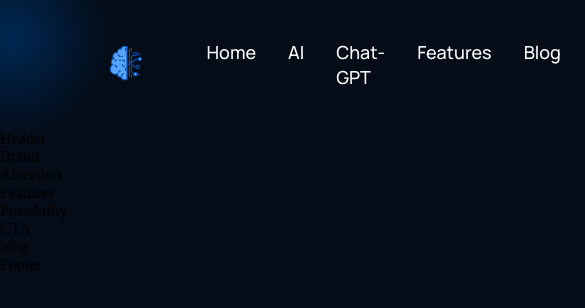
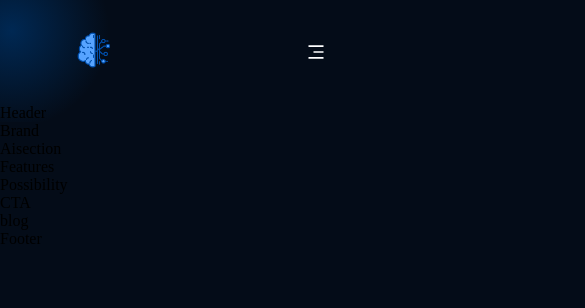
Before and after one commit to omartoaba/AISite_React, a React (Create React App) app: page / in a window 390 px wide. Shown: the top 308 px of the page, 585 px wide, since content can reach past the window. Built offline with nearby package versions, Linux system fonts and the light colour scheme.

Commit message:
finishing working with navbar in all screens

```diff
--- a/package.json
+++ b/package.json
@@ -8,6 +8,7 @@
     "@testing-library/user-event": "^13.5.0",
     "react": "^18.2.0",
     "react-dom": "^18.2.0",
+    "react-icons": "^4.10.1",
     "react-scripts": "5.0.1",
     "web-vitals": "^2.1.4"
   },
--- a/src/components/navbar/Navbar.jsx
+++ b/src/components/navbar/Navbar.jsx
@@ -1,8 +1,19 @@
-import React from 'react'
-
+import React, { useState } from 'react'
+import {RiCloseLine,RiMenu3Line} from 'react-icons/ri'
 import logo from '../../assets/ai.png'
 import './navbar.css'
+const Menu = () => {
+  return(
+  <>
+    <p><a href='#home'>Home</a></p>
+    <p><a href='#ai'>AI</a></p>
+    <p><a href='#possibility'>Chat-GPT</a></p>
+    <p><a href='#home'>Features</a></p>
+    <p><a href='#blog'>Blog</a></p>
+  </>)
+}
 const Navbar = () => {
+  const [toggleMenu,setToggleMenu] = useState(false);
   return (
     <div className='ai__navbar'>
       <div className="ai__navbar-links">
@@ -10,17 +21,30 @@ const Navbar = () => {
           <img src={logo}  alt='logo'/>
         </div>
         <div className="ai__navbar-links_container">
-            <p><a href='#home'>Home</a></p>
-            <p><a href='#ai'>AI</a></p>
-            <p><a href='#possibility'>Chat-GPT</a></p>
-            <p><a href='#home'>Features</a></p>
-            <p><a href='#blog'>Blog</a></p>
-        </div>
-        <div className="ai__navbar-sign">
-          <p>Sign in</p>
-          <button type='button'>Sign up</button>
+            <Menu/>
         </div>
       </div>
+      <div className="ai__navbar-sign">
+          <p>Sign in</p>
+          <button type='button' >Sign up</button>
+      </div>
+      <div className="ai__navbar-menu">
+           {toggleMenu ?
+              <RiCloseLine color='white' size={20} onClick={() => setToggleMenu(false)}/> :
+              <RiMenu3Line color='#fff' size={20} onClick={() => setToggleMenu(true)}/>}
+           {toggleMenu && (
+              <div className='ai__navbar-menu_container scale-up-center'>
+                <div className="ai__navbar-menu-links_container">
+                  <Menu/>
+                </div>
+                <div className="ai__navbar-menu_container-links-sign">
+                     <p>Sign in</p>
+                    <button type='button'>Sign up</button>
+                </div>
+              </div>
+           )
+           }
+        </div>
     </div>
   )
 }
--- a/src/components/navbar/navbar.css
+++ b/src/components/navbar/navbar.css
@@ -36,11 +36,11 @@ p{
     font-size: 18px;
     line-height: 25px;
     text-transform: capitalize;
-
     margin: 0 1rem;
     cursor: pointer;
 }
-.ai__navbar-sign button{
+.ai__navbar-sign button,
+.ai__navbar-menu_container-links-sign button{
     padding: 0.5rem 1rem;
     color: #fff;
     background: #FF4820;
@@ -53,3 +53,77 @@ p{
     outline: none;
     cursor: pointer;
 }
+
+.ai__navbar-menu{
+   margin-left: 1rem;
+   display: none;
+   justify-self: flex-end;
+   position: relative;
+}
+.ai__navbar-menu svg {
+    cursor: pointer;
+}
+.ai__navbar-menu_container{
+    display: flex;
+    justify-content: flex-end;
+    align-items: flex-end;
+    flex-direction: column;
+    text-align: end;
+    background: var(--color-footer);
+    padding: 2rem;
+    position: absolute;
+    top: 40px;
+    right: 0;
+    margin-top: 1rem;
+    min-width: 210px;
+    border-radius: 5px;
+    box-shadow: 0 0 5 rgba(0, 0, 0, 0.2);
+}
+.ai__navbar-menu-links_container {
+    display: flex;
+    flex-direction: column;
+}
+.ai__navbar-menu-links_container p{
+    margin: 1rem 0;
+    color: #fff;
+}
+.ai__navbar-menu_container-links-sign p {
+    margin: 1rem 0;
+}
+
+@media screen and (max-width:1050px){
+
+.ai__navbar-links_container {
+    display: none;
+}
+.ai__navbar-menu{
+    display: flex;
+    justify-self: end;
+}
+}
+@media screen and (max-width:700px){
+
+    .ai__navbar{
+       padding: 2rem 4rem;
+    }
+
+}
+@media screen and (max-width:504px){
+
+    .ai__navbar{
+       padding: 2rem 4rem;
+    }
+    .ai__navbar-sign{
+        display: none;
+    }
+    .ai__navbar-menu_container{
+        top: 20px;
+        justify-self: end;
+    }
+    .ai__navbar-menu_container-links-sign{
+        display: flex;
+        flex-direction: column;
+        align-items: end;
+        justify-content: end;
+    }
+}
```
Also changed, not shown: src/components/navbar/file.jsx (added), 1 other file (tests, documents, lock files or other folders).
